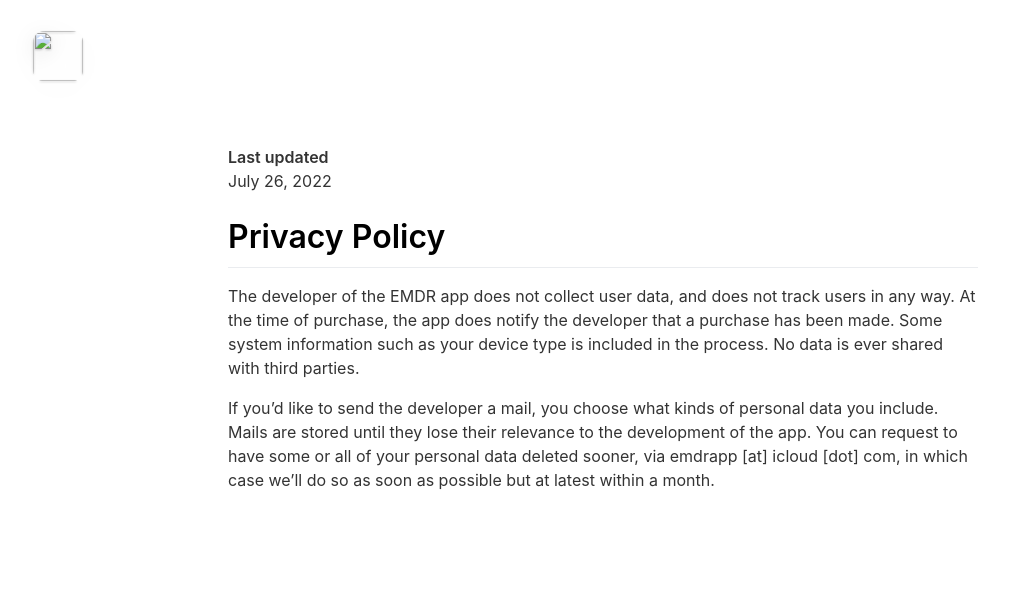
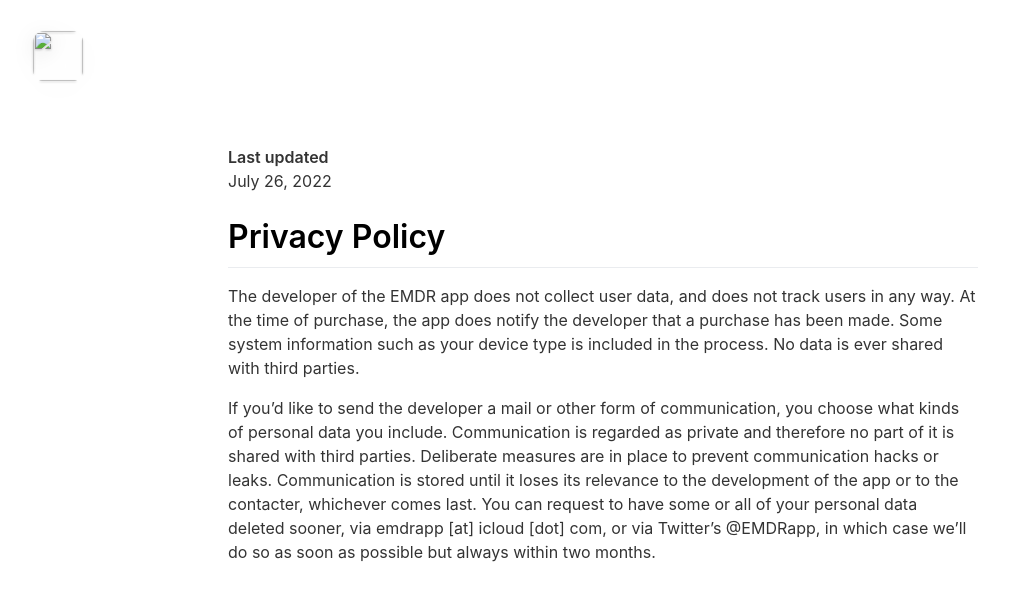
Before and after one commit to BasO/EMDR, a Jekyll site: the page built from _pages/privacypolicy.md, in a window 1280 px wide. Shown: the top 601 px of the page, without its empty margins (37-1046 px from the left). Built offline with Jekyll 4.4.1, drawn with Linux system fonts in a browser that asks for light colours; nearby versions of some CDN libraries.

Commit message:
Update privacypolicy.md

```diff
--- a/_pages/privacypolicy.md
+++ b/_pages/privacypolicy.md
@@ -10,4 +10,4 @@ July 26, 2022
 # Privacy Policy
 The developer of the EMDR app does not collect user data, and does not track users in any way. At the time of purchase, the app does notify the developer that a purchase has been made. Some system information such as your device type is included in the process. No data is ever shared with third parties.
 
-If you'd like to send the developer a mail, you choose what kinds of personal data you include. Mails are stored until they lose their relevance to the development of the app. You can request to have some or all of your personal data deleted sooner, via emdrapp [at] icloud [dot] com, in which case we'll do so as soon as possible but at latest within a month.
+If you'd like to send the developer a mail or other form of communication, you choose what kinds of personal data you include. Communication is regarded as private and therefore no part of it is shared with third parties. Deliberate measures are in place to prevent communication hacks or leaks. Communication is stored until it loses its relevance to the development of the app or to the contacter, whichever comes last. You can request to have some or all of your personal data deleted sooner, via emdrapp [at] icloud [dot] com, or via Twitter's @EMDRapp, in which case we'll do so as soon as possible but always within two months.
```
